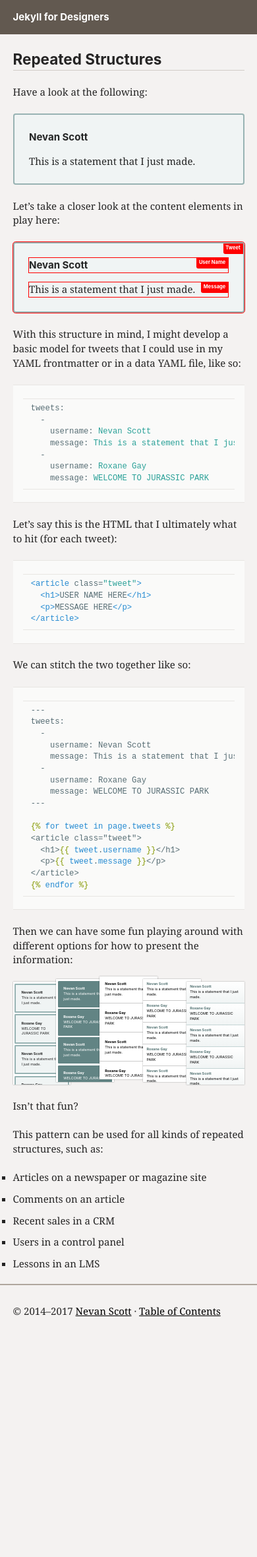
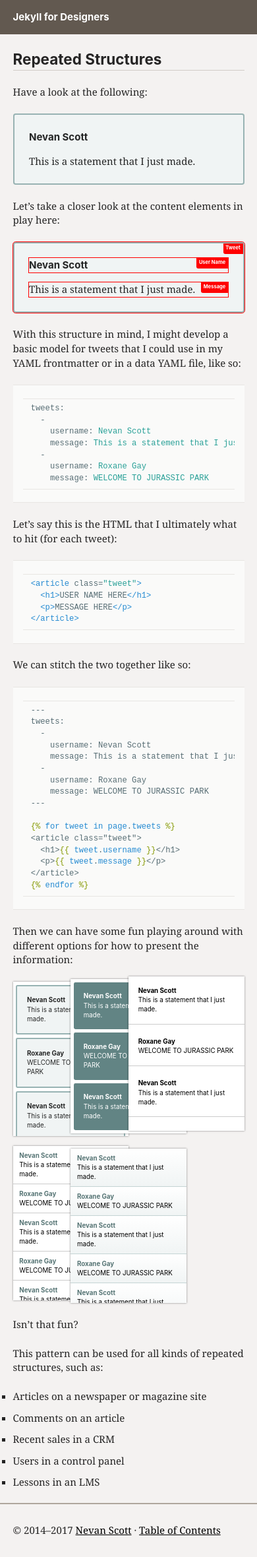
Before and after one commit to nevanscott/jekyllfordesigners, a Jekyll site: the page built from repitition.md, in a window 390 px wide. Shown: the whole page at 66% size. Built offline with Jekyll 4.4.1, drawn with Linux system fonts in a browser that asks for light colours; before the commit the page ends 2028 px from its top, so only the background shows below that; part of the change alters nothing that is shown.

Commit message:
responsive but awkward

```diff
--- a/repitition.md
+++ b/repitition.md
@@ -146,6 +146,24 @@ $sans: 'Whitney SSm A', 'Whitney SSm B', -apple-system, BlinkMacSystemFont, "Seg
 }
 .twitter_example_2, .twitter_example_4 { top: -4px; }
 .twitter_example_3 { top: -8px; }
+@media screen and (max-width: 55em) {
+  .twitter_examples {
+    height: 125vw;
+  }
+  .twitter_example {
+    font-size: 2.5vw;
+    height: 60vw;
+    width: 50%;
+    margin-right: -25%;
+  }
+  .twitter_example_4 {
+    clear: both;
+    margin-top: 5vw;
+  }
+  .twitter_example_5 {
+    margin-top: 5vw;
+  }
+}
 .twitter_example_1 {
   .tweet {
     h1 {
```
